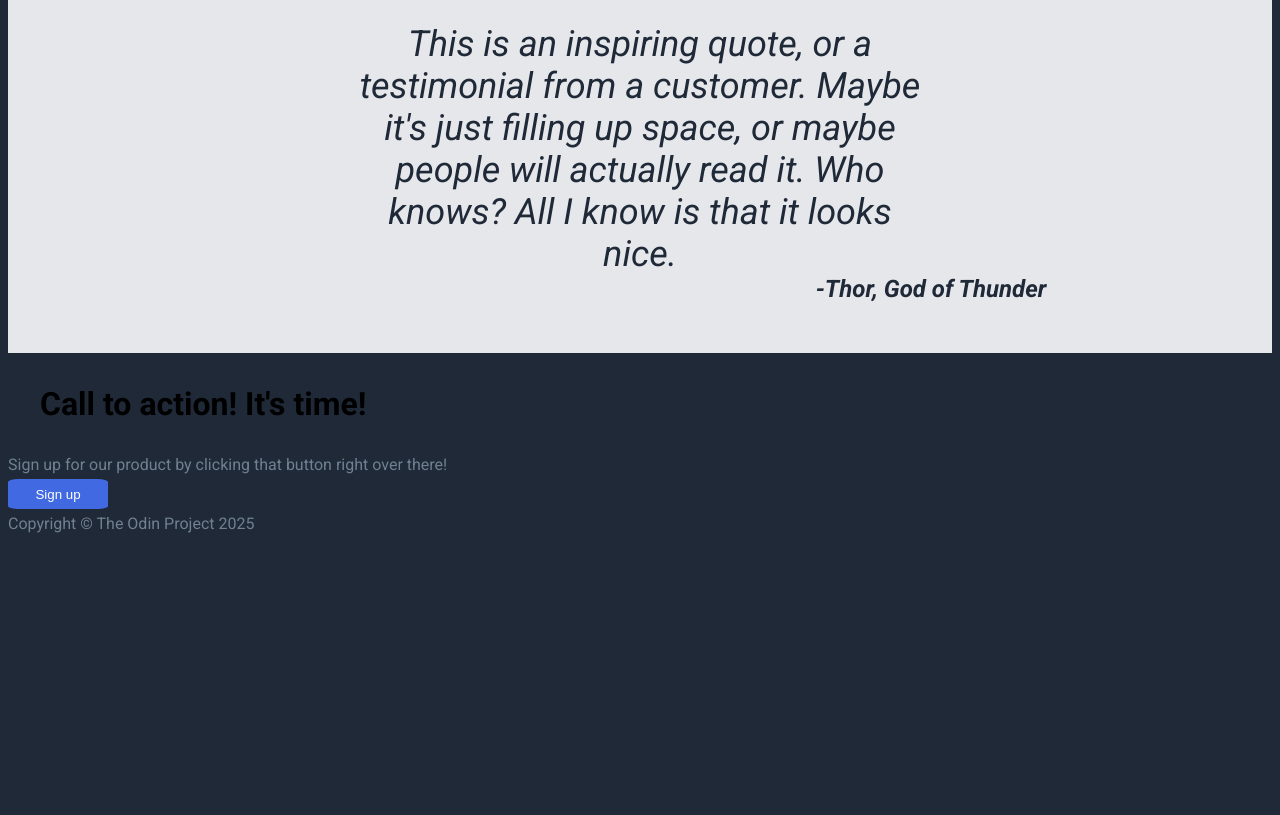
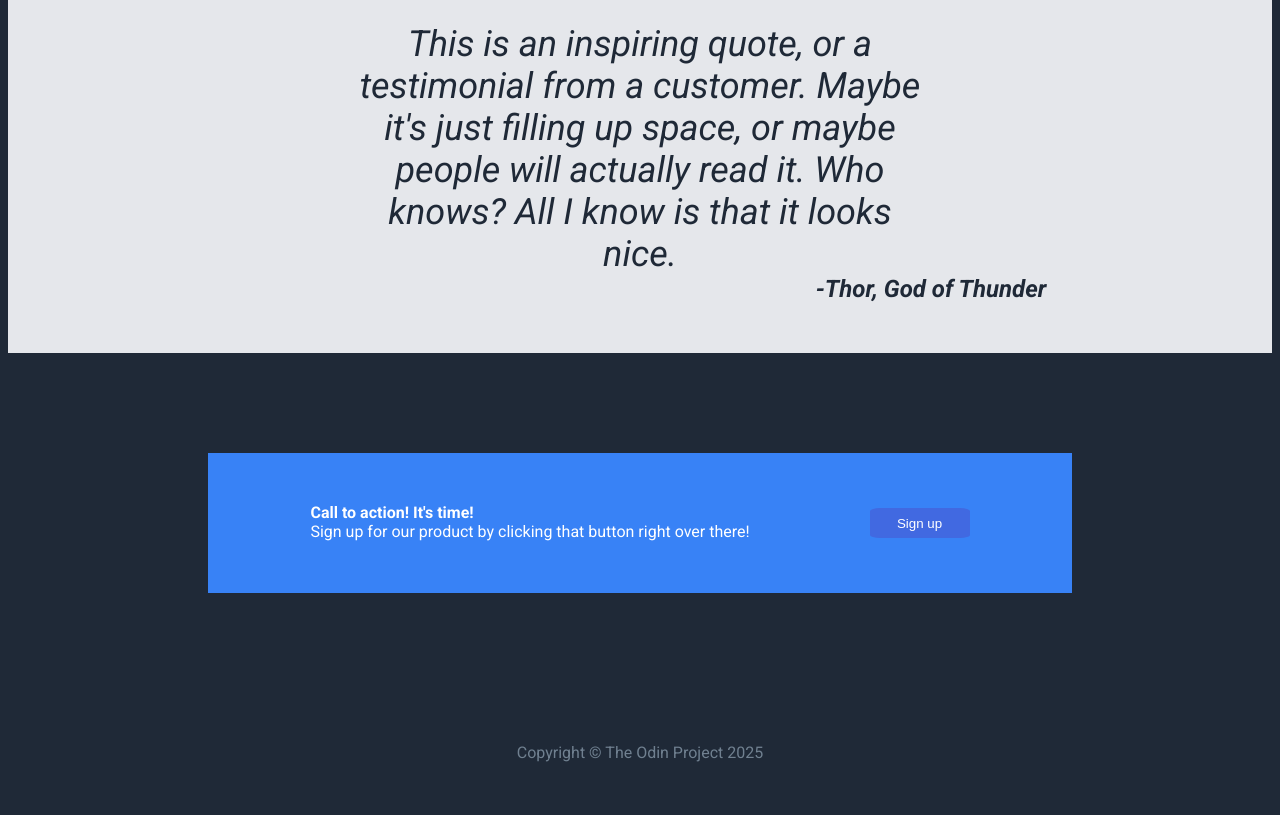
Before and after one commit to SethHolt/Landing-Page, a plain HTML site: page index.html in a window 1280 px wide. Shown: the part 1120-1935 px from the top of the page. Before the commit the page ends 1661 px from the top, so only its background shows below. Drawn offline with Linux system fonts and the light colour scheme.

Commit message:
Finished landing-page except for colour around call to action section

```diff
--- a/index.html
+++ b/index.html
@@ -58,10 +58,11 @@
         </div>
     </div>
 
-    <div class="box">
-        <div class="title">Call to action! It's time!</div>
-        <div class="text">Sign up for our product by clicking that button right over there!</div>
-        <button class="sign-up">Sign up</button>
+    <div class="callbox">
+        <div class="box">
+            <div class="text"><strong>Call to action! It's time!</strong><br>Sign up for our product by clicking that button right over there!</div>
+            <button class="sign-up">Sign up</button>
+        </div>
     </div>
 
     <div class="footer">
--- a/style.css
+++ b/style.css
@@ -14,6 +14,29 @@ ul {
     font-size: 18px;
     gap: 20px;
     list-style-type: none;
+}
+
+.box {
+    background-color: #3882f6;
+    color: #fff;
+    display: flex;
+    flex-direction: row;
+    justify-content: center;
+    gap: 120px;
+    padding: 50px;
+}
+
+.callbox {
+    background-color: #fff;
+    margin: 100px 200px;
+}
+
+.footer {
+    align-items: center;
+    background-color: #1f2937;
+    display: flex;
+    justify-content: center;
+    padding: 50px;
 }
 
 .header .container {
```
